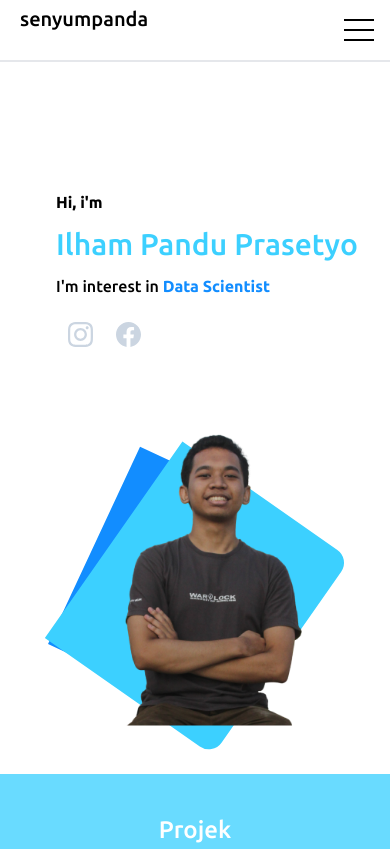
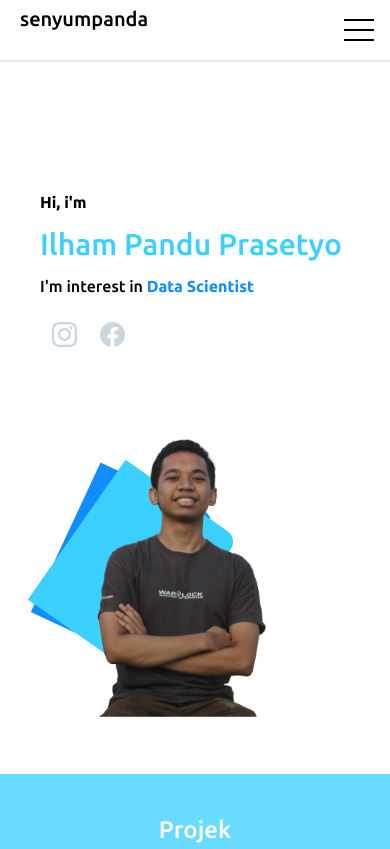
Before and after one commit to senyumpanda/senyumpanda.github.io, a website: page index.html in a window 390 px wide. Shown: the top 849 px of the page. Drawn offline with Linux system fonts and the light colour scheme.

Commit message:
memperbaharui data

```diff
--- a/index.html
+++ b/index.html
@@ -70,7 +70,7 @@
     <section id="profil" class="pt-32 pb-20">
         <div class="pl-0 relative">
             <div class="container flex flex-wrap justify-between md:mx-auto">
-                <div class="w-full pl-14 sm:pl-40 md:w-1/2 md:pt-20 md:pl-2 lg:pt-44 lg:pl-3 xl:pt-20 xl:pl-2">
+                <div class="w-full pl-10 sm:pl-40 md:w-1/2 md:pt-20 md:pl-2 lg:pt-44 lg:pl-3 xl:pt-20 xl:pl-2">
                     <h2 class="font-semibold text-md mb-3 sm:text-lg xl:text-xl">Hi, i'm</h2>
                     <h1 class="text-3xl font-medium text-primary mb-3 sm:text-4xl lg:text-5xl xl:text-6xl xl:font-bold
                     ">Ilham Pandu Prasetyo</h1>
@@ -114,13 +114,13 @@
                 <div class="pt-24 w-full md:p-0 md:pl-40 md:w-1/2">
                     <div class="back relative md:pl-20 lg:pl-0 xl:pl-12 2xl:pl-0">
                         <div
-                            class="kotak-2 bg-secondary_dark w-[263px] h-[335px] rounded-r-3xl rotate-[25deg] scale-[0.65] absolute z-[1] -translate-y-10 translate-x-10 sm:translate-x-48 md:scale-[0.6] md:-translate-x-44 md:-translate-y-16 lg:z-[-5] lg:-translate-x-6 lg:translate-y-10 xl:translate-x-2 xl:translate-y-0 xl:scale-[0.6] 2xl:translate-x-24 2xl:translate-y-2 2xl:scale-[0.65]">
+                            class="kotak-2 bg-secondary_dark w-[230px] h-[300px] rounded-r-3xl rotate-[25deg] scale-[0.55] absolute z-[1] -translate-y-10 translate-x-2 sm:translate-x-48 md:scale-[0.6] md:-translate-x-44 md:-translate-y-16 lg:z-[-5] lg:-translate-x-6 lg:translate-y-10 xl:translate-x-2 xl:translate-y-0 xl:scale-[0.6] 2xl:translate-x-24 2xl:translate-y-2 2xl:scale-[0.65]">
                         </div>
                         <div
-                            class="kotak-1 bg-primary w-[315px] h-[369px] rounded-r-3xl rotate-[35deg] scale-[0.65] absolute z-[2] -translate-y-10 translate-x-10 sm:translate-x-48 md:scale-[0.6] md:-translate-x-44 md:-translate-y-16 lg:z-[-5] lg:-translate-x-6 lg:translate-y-10 xl:translate-x-2 xl:translate-y-0 xl:scale-[0.6] 2xl:translate-x-24 2xl:translate-y-2 2xl:scale-[0.65]">
+                            class="kotak-1 bg-primary w-[250px] h-[310px] rounded-r-3xl rotate-[35deg] scale-[0.55] absolute z-[2] -translate-y-10 translate-x-2 sm:translate-x-48 md:scale-[0.6] md:-translate-x-44 md:-translate-y-16 lg:z-[-5] lg:-translate-x-6 lg:translate-y-10 xl:translate-x-2 xl:translate-y-0 xl:scale-[0.6] 2xl:translate-x-24 2xl:translate-y-2 2xl:scale-[0.65]">
                         </div>
                         <img src="img/me.png" alt="Ilham Pandu Prasetyo"
-                            class="absolute z-[3] w-[350px] -translate-y-24 scale-110 translate-x-10 sm:w-[500px] sm:scale-75 sm:translate-x-24 sm:-translate-y-40 md:scale-150 md:-translate-x-32 md:-translate-y-6 lg:z-[-5] lg:-translate-x-10 lg:-translate-y-10 xl:scale-105 xl:-translate-x-16 xl:-translate-y-40 2xl:scale-110 2xl:translate-x-2 2xl:-translate-y-48">
+                            class="absolute z-[3] w-[350px] -translate-y-24 scale-105 translate-x-2 sm:w-[500px] sm:scale-75 sm:translate-x-24 sm:-translate-y-40 md:scale-150 md:-translate-x-32 md:-translate-y-6 lg:z-[-5] lg:-translate-x-10 lg:-translate-y-10 xl:scale-105 xl:-translate-x-16 xl:-translate-y-40 2xl:scale-110 2xl:translate-x-2 2xl:-translate-y-48">
                     </div>
                 </div>
             </div>
@@ -191,7 +191,7 @@
     <!-- Kontak Section Start -->
     <section id="kontak" class="mt-16">
         <div class="container mx-auto">
-            <div class="keterangan-projek w-full text-center mb-14 md:mb-16">
+            <div class="keterangan-projek w-72 mx-auto text-center mb-14 md:mb-16">
                 <h3 class="text-3xl font-medium sm:text-4xl 2xl:text-5xl">Kontak</h3>
                 <!-- <p class="text-xs sm:text-sm">Dapat Hubungi Saya di Bawah</p> -->
             </div>
@@ -231,7 +231,7 @@
             <!-- Peringatan End -->
 
             <form action="" name="senyumpanda-form-kontak">
-                <div id="form-kontak" class="w-96 mx-auto md:w-[36rem] xl:w-[40rem]">
+                <div id="form-kontak" class="w-72 mx-auto md:w-[36rem] xl:w-[40rem]">
                     <div class="input-label mb-8">
                         <label for="nama" class="text-sm text-big_secondary">Nama</label>
                         <input type="text" name="nama" id="nama"
```
Also changed, not shown: css/style.css.
